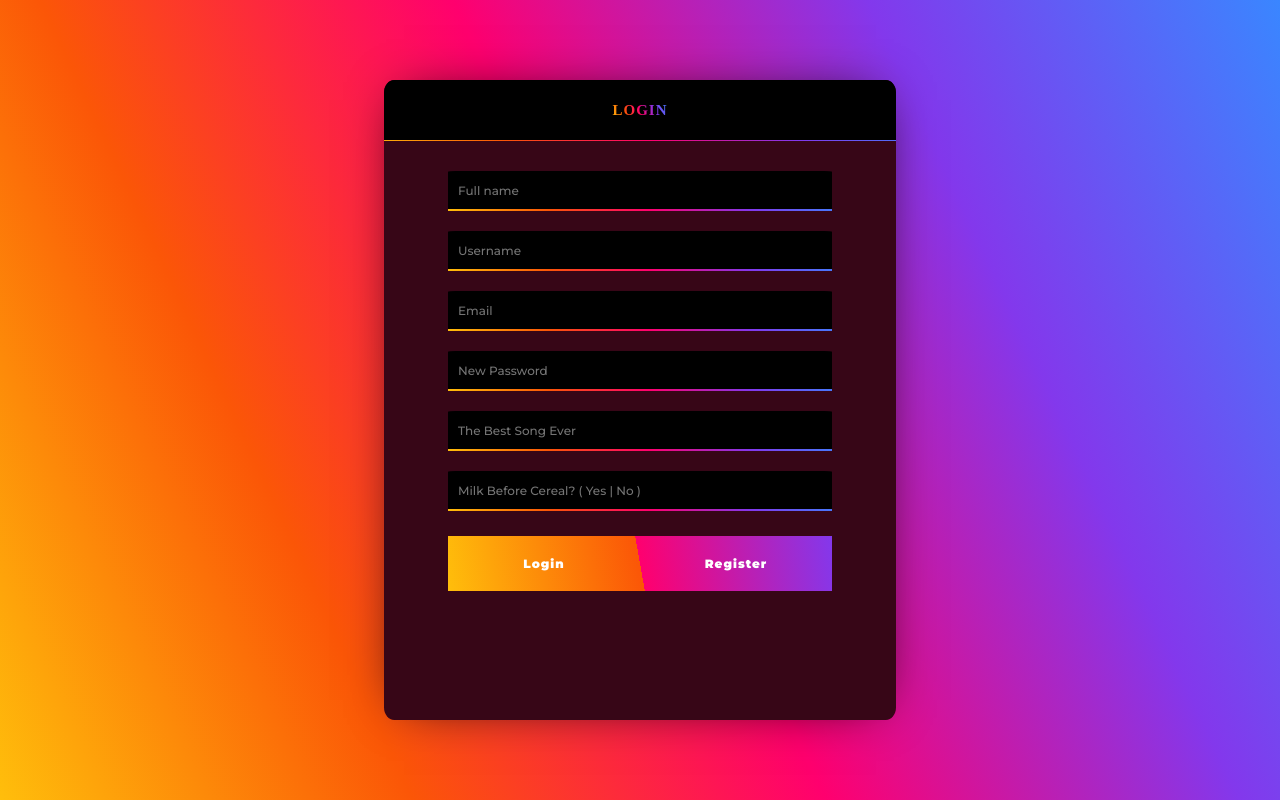
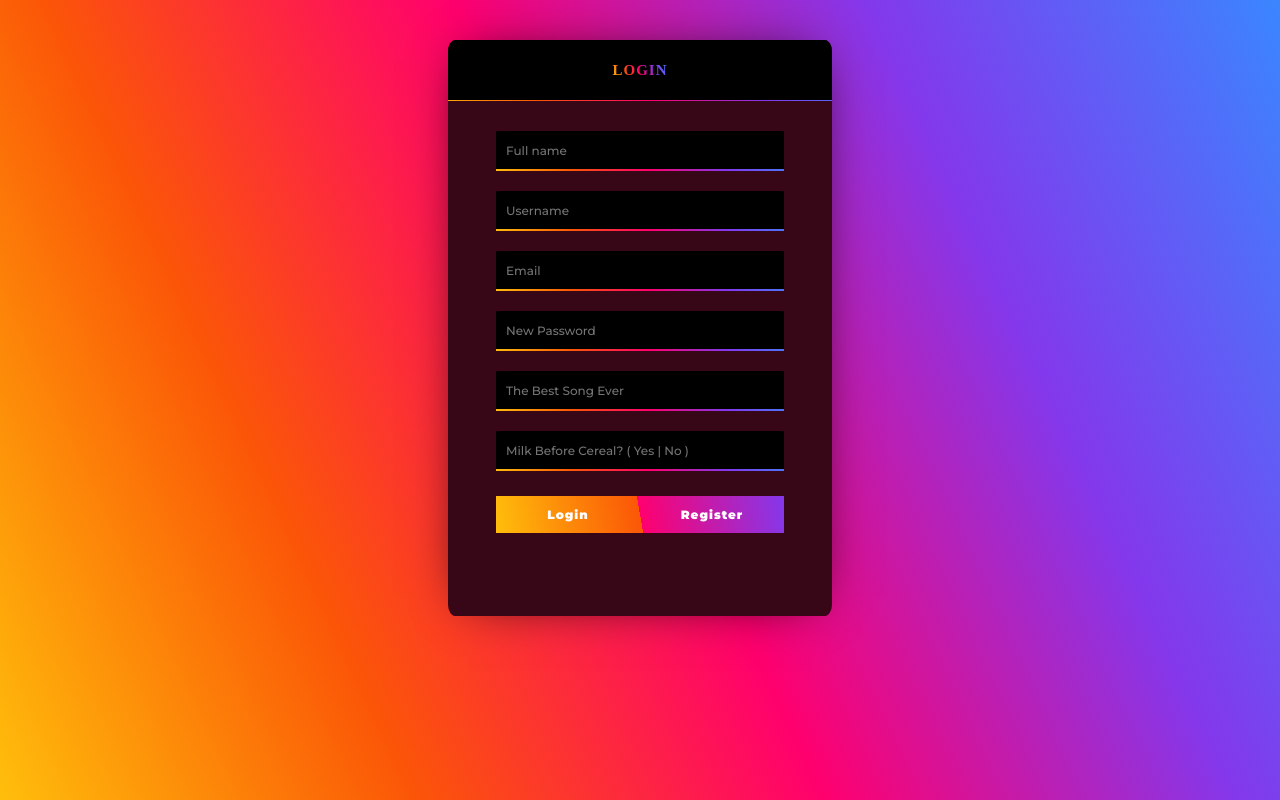
Before and after one commit to onyx-interactive/account, a plain HTML site: page firebase.html in a window 1280 px wide. Drawn offline with Linux system fonts and the light colour scheme; a web font is replaced by a local one.

Commit message:
Update firebase.css

```diff
--- a/assets/css/firebase.css
+++ b/assets/css/firebase.css
@@ -16,13 +16,13 @@ html, body {
     outline: none;
 }
 #content_container {
-    width: 40%;
-    height: 80%;
+    width: 30%;
+    height: 90%;
 }
 
 #form_container {
     width: 100%;
-    height: 100%;
+    height: 80%;
 
     background-color: #370617;
     box-shadow: 0 0 50px -20px #000;
@@ -65,7 +65,7 @@ html, body {
 
 #form_content_container {
     width: 100%;
-    height: 90%;
+    height: 70%;
 
     float: left;
 
```
